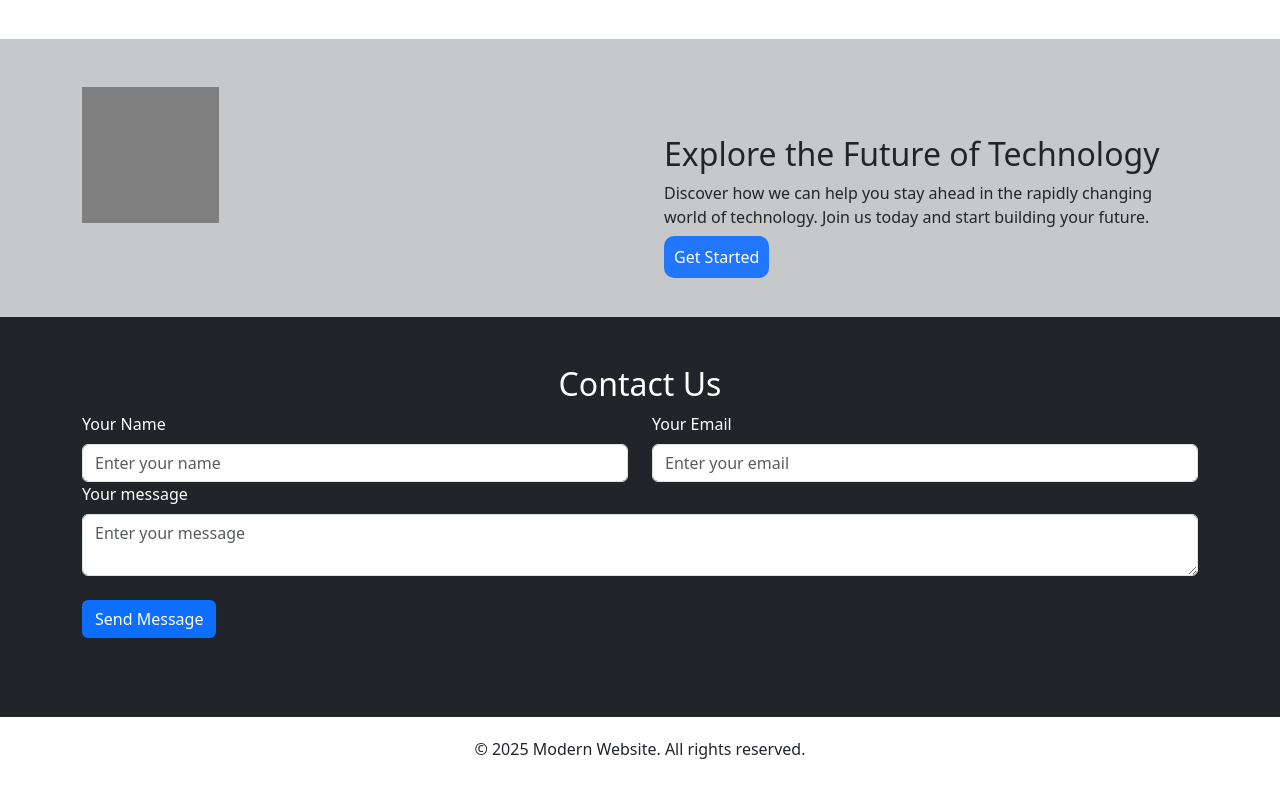
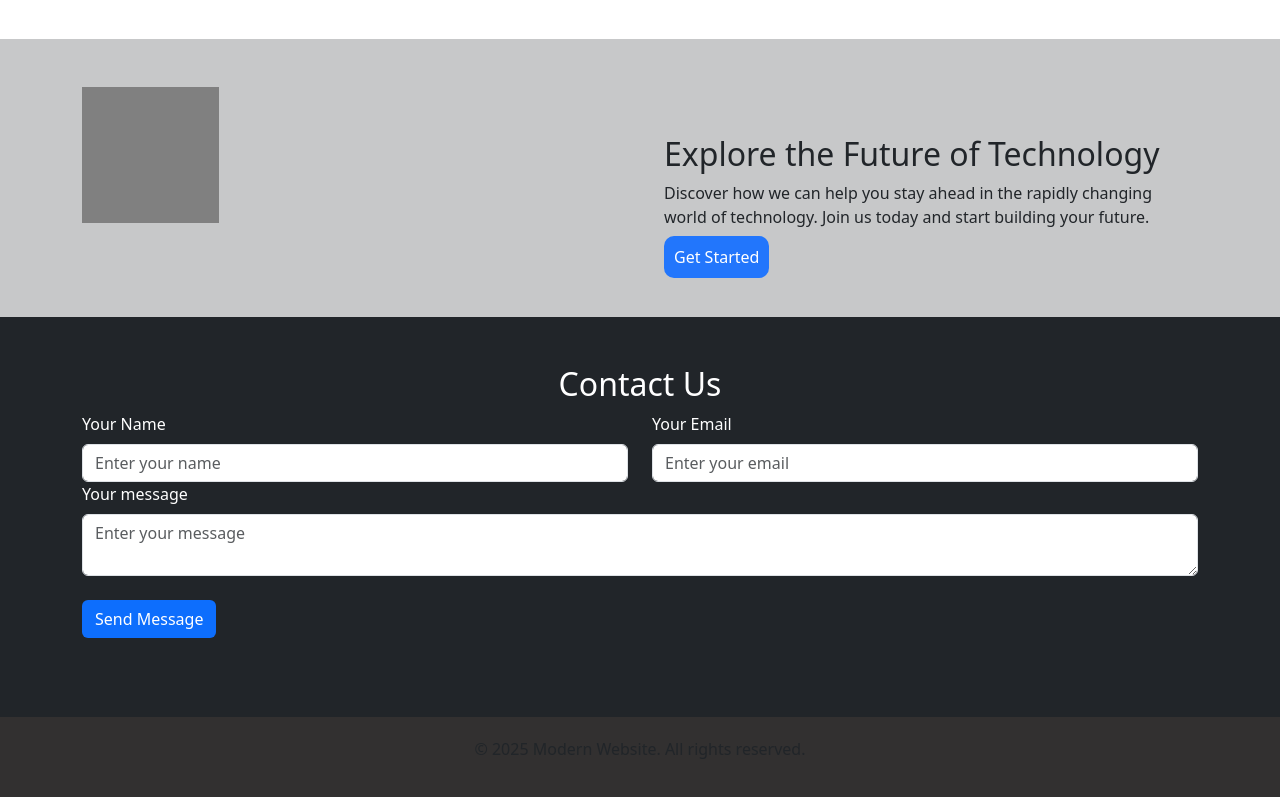
Before and after one commit to xanimnazehmedova/22janPrac, a plain HTML site: page index.html in a window 1280 px wide. Shown: the part 879-1676 px from the top of the page. Drawn offline with Linux system fonts and the light colour scheme.

Commit message:
bootstrap

```diff
--- a/index.css
+++ b/index.css
@@ -76,5 +76,6 @@ nav ul{
 }
 footer{
     text-align: center;
+    background-color: rgb(50, 48, 48);
     padding: 20px;
 }
```
